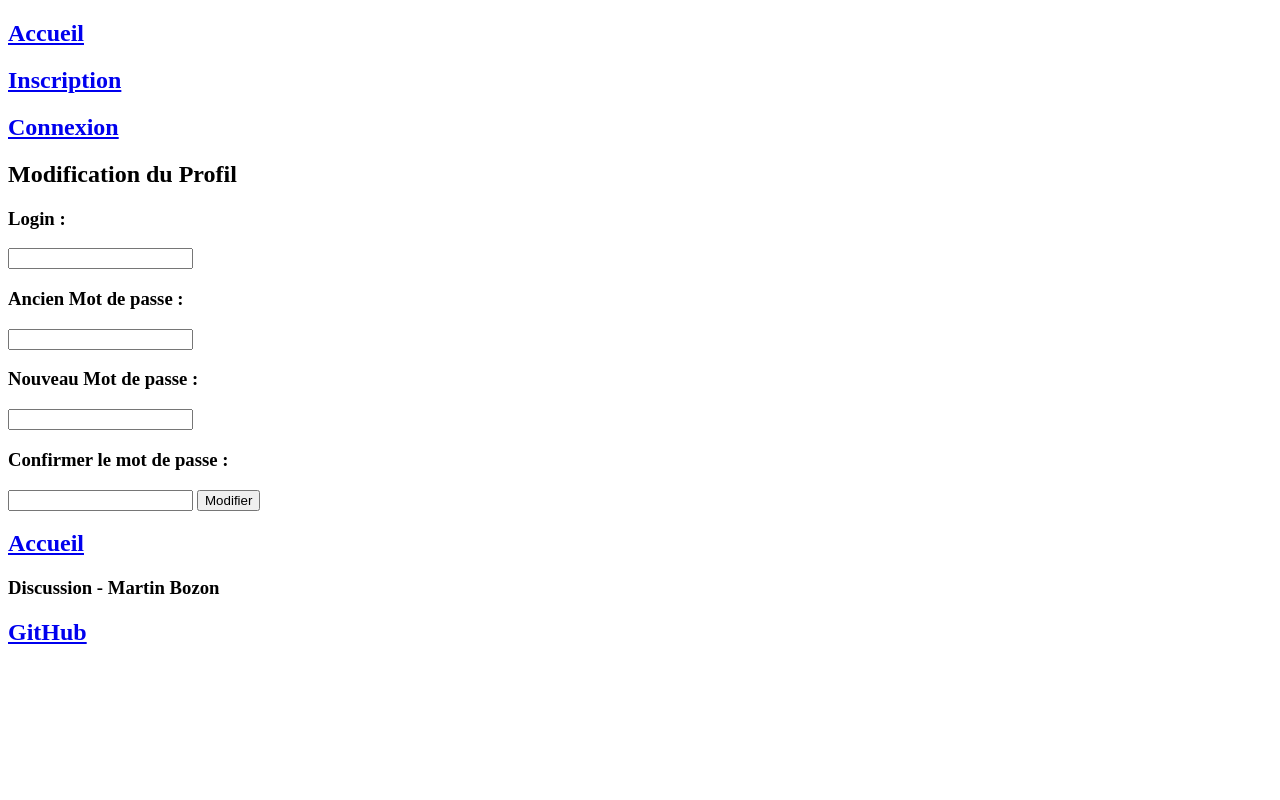
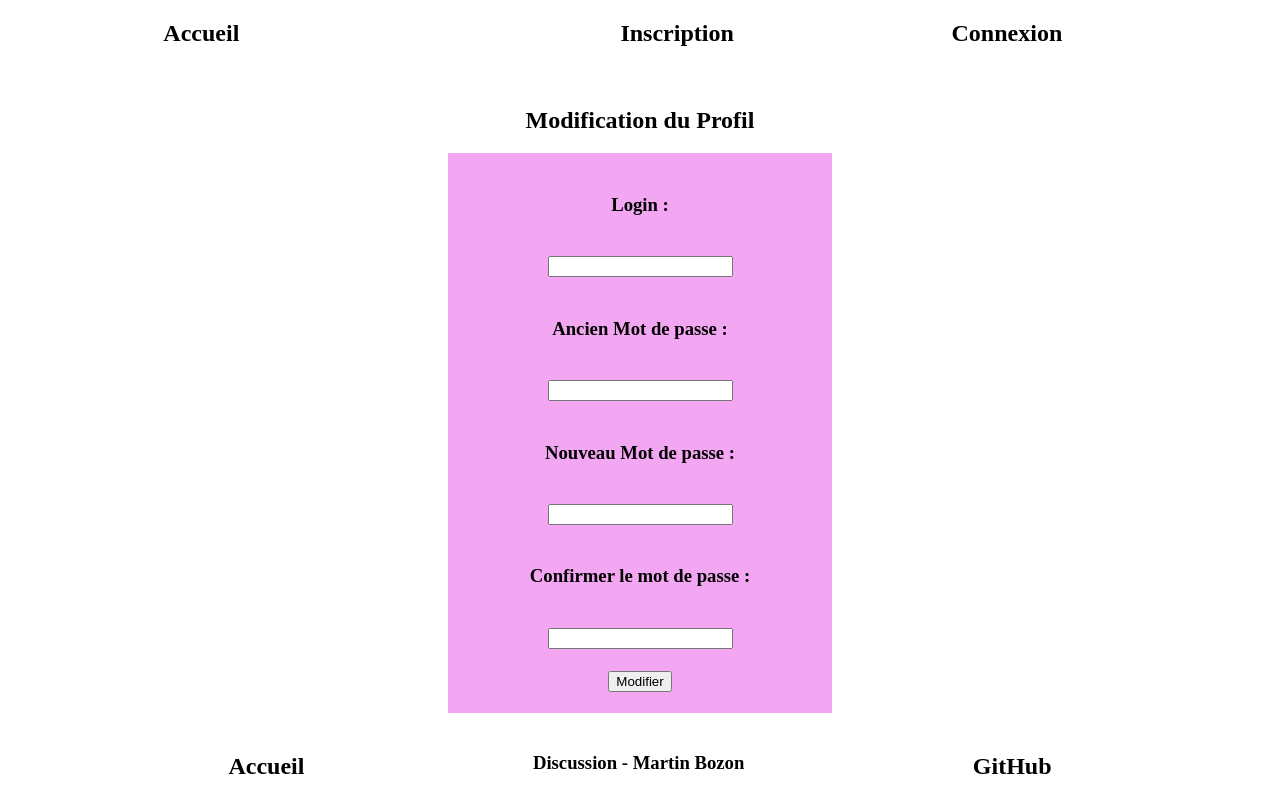
Before and after one commit to martin-bozon/discussion, a PHP site: page /profil.php in a window 1280 px wide. Run offline with PHP 8.4, Linux system fonts and the light colour scheme.

Commit message:
début css, mise en page des formulaire, header et footer

```diff
--- a/CSS/style.css
+++ b/CSS/style.css
@@ -0,0 +1,88 @@
+html
+    {
+        margin: 0;
+        height: 100%;
+    }
+body
+    {
+        display: flex;
+        flex-direction: column;
+        margin: 0;
+        height: 100%;
+    }
+a
+    {
+        text-decoration: none;
+        color: black;
+    }
+/* Header */
+header
+    {
+        display: flex;
+        flex-direction: row;
+        justify-content: space-around;
+        align-items: center;
+    }
+.HeadG
+    {
+        display: flex;
+        flex-direction: row;
+        justify-content: center;
+        flex-grow: 1.5;
+    }
+.HeadD
+    {
+        display: flex;
+        flex-direction: row;
+        justify-content: space-evenly;
+        flex-grow: 3;
+    }
+header a:hover
+    {
+        color: white;
+    }
+/* Main */
+main
+    {
+        display: flex;
+        height: 100%;
+        flex-direction: column;
+        align-items: center;
+        justify-content: center;
+    }
+form
+    {
+        display: flex;
+        flex-direction: column;
+        align-items: center;
+        justify-content: space-evenly;
+    }
+#form_inscription
+    {
+        height: 60vh;
+        width: 30vw;
+        background-color: rgba(238, 130, 238, 0.699);
+    }
+#form_connexion
+    {
+        height: 40vh;
+        width: 30vw;
+        background-color: rgba(238, 130, 238, 0.699);
+    }
+#form_profil
+    {
+        height: 70vh;
+        width: 30vw;
+        background-color: rgba(238, 130, 238, 0.699);
+    }
+/* Footer */
+footer
+    {
+        display: flex;
+        flex-direction: row;
+        justify-content: space-evenly;
+    }
+footer a:hover
+    {
+        color: blue;
+    }
--- a/index.php
+++ b/index.php
@@ -9,7 +9,6 @@
 <body>
     <?php include 'include/header.php'; ?>
 
-    <main>
         <?php
             if(isset($_SESSION["login"]))
                 {
@@ -38,9 +37,7 @@
                     </main>
         <?php
                 }
+        include 'include/footer.php';
         ?>
-    </main>
-
-    <?php include 'include/footer.php'; ?>
 </body>
 </html>
```
